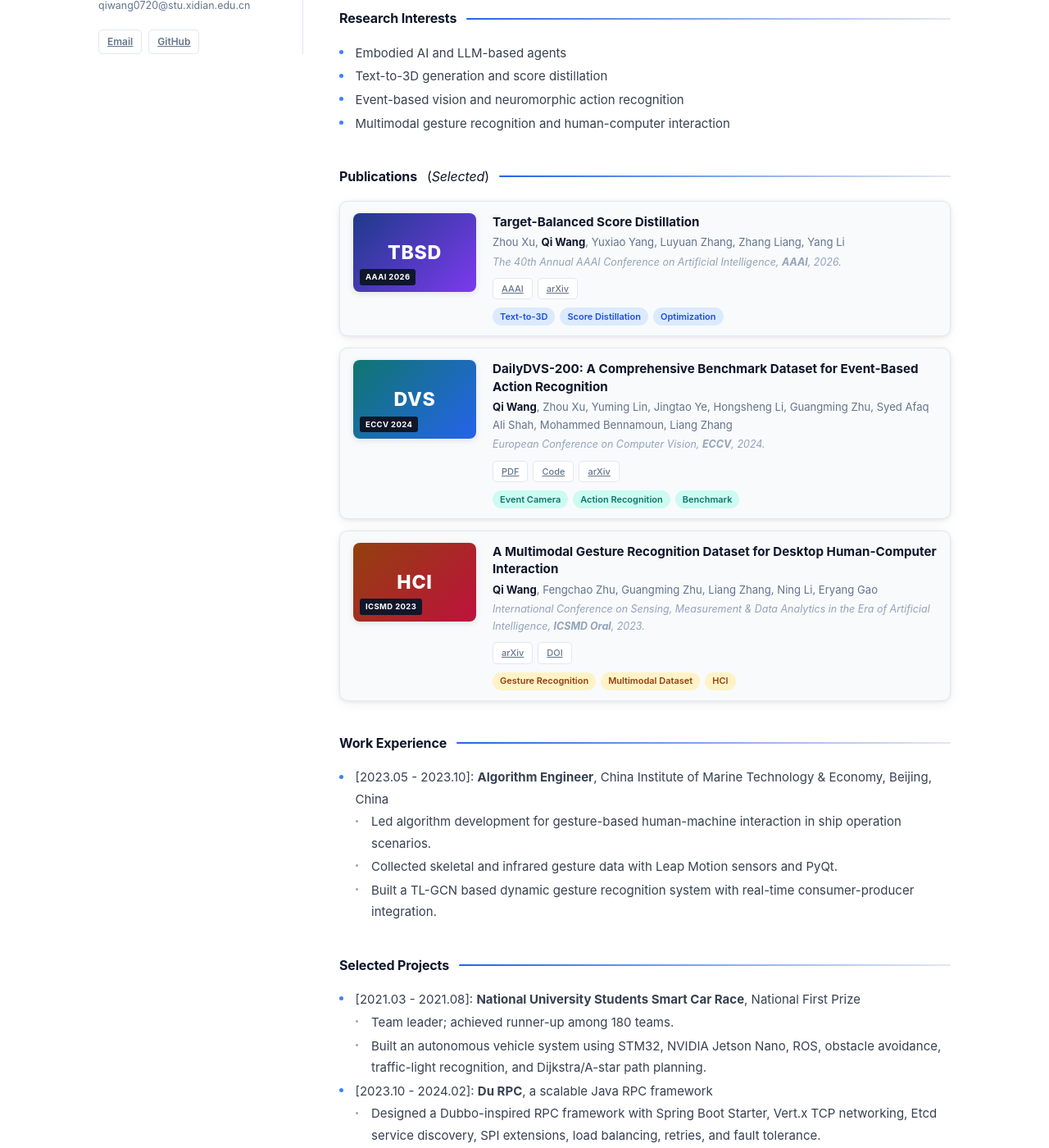
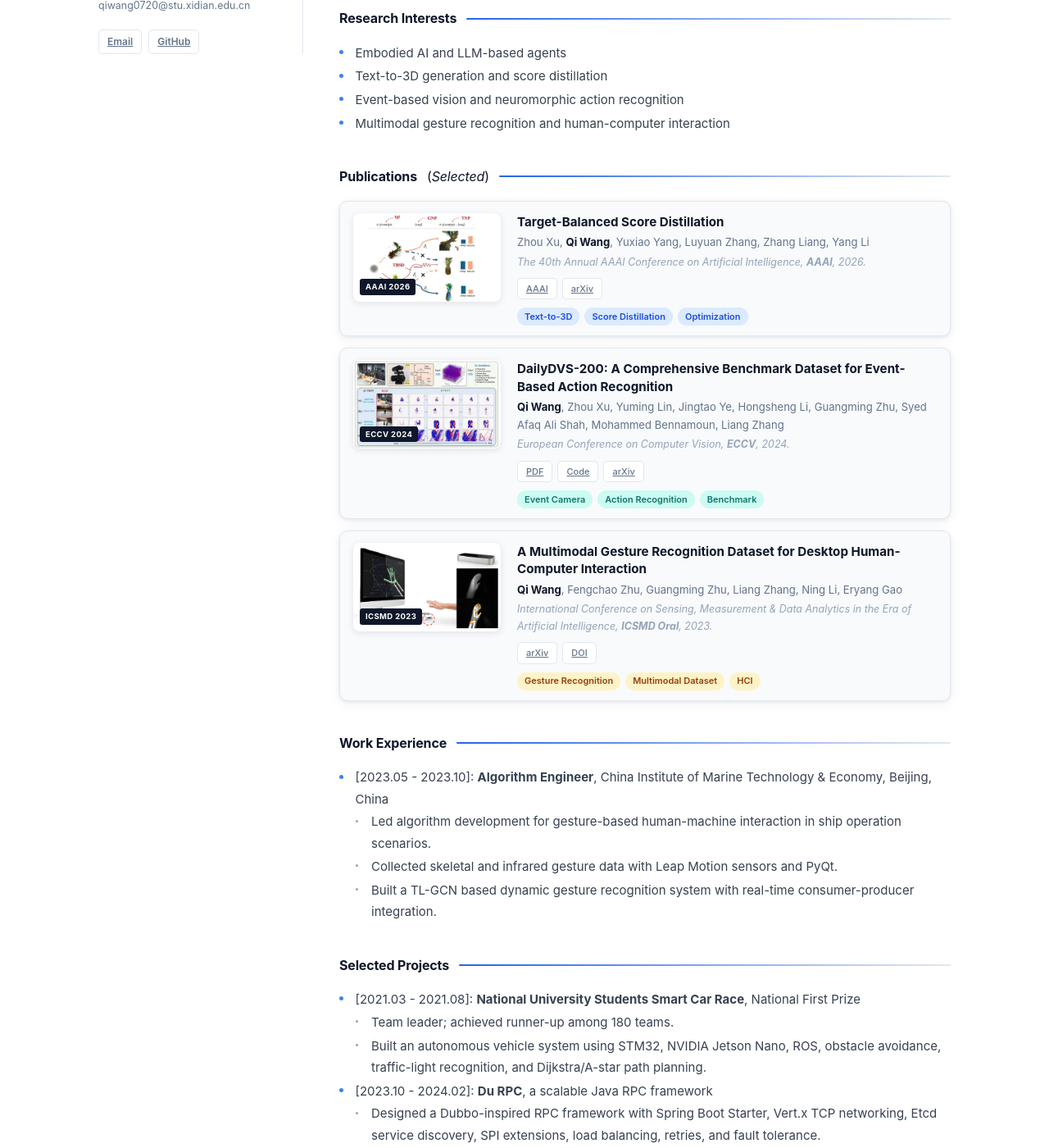
Before and after one commit to QiWang233/qiwang233.github.io, a Jekyll site: the page built from index.md, in a window 1280 px wide and 1400 px high, scrolled down 364 px. Shown: the whole window at 82% size. Built offline with Jekyll 4.4.1, drawn with Linux system fonts in a browser that asks for light colours; our own code applies the rules of GitHub Pages for plain Markdown files.

Commit message:
Use paper figures for publication thumbnails

```diff
--- a/_includes/projects.md
+++ b/_includes/projects.md
@@ -6,7 +6,7 @@
 <li>
 <div class="pub-row mod-generative-row">
   <div class="col-sm-3 abbr">
-    <div class="paper-thumb thumb-tbsd">TBSD</div>
+    <img class="paper-thumb" src="{{ '/assets/publications/tbsd-thumbnail.jpg' | relative_url }}" alt="Target-Balanced Score Distillation visual results" loading="lazy" />
     <abbr class="badge">AAAI 2026</abbr>
   </div>
   <div class="col-sm-9">
@@ -29,7 +29,7 @@
 <li>
 <div class="pub-row mod-event-row">
   <div class="col-sm-3 abbr">
-    <div class="paper-thumb thumb-dailydvs">DVS</div>
+    <img class="paper-thumb" src="{{ '/assets/publications/dailydvs-thumbnail.jpg' | relative_url }}" alt="DailyDVS-200 data collection process" loading="lazy" />
     <abbr class="badge">ECCV 2024</abbr>
   </div>
   <div class="col-sm-9">
@@ -53,7 +53,7 @@
 <li>
 <div class="pub-row mod-hci-row">
   <div class="col-sm-3 abbr">
-    <div class="paper-thumb thumb-gesture">HCI</div>
+    <img class="paper-thumb" src="{{ '/assets/publications/gesture-thumbnail.jpg' | relative_url }}" alt="Desktop gesture recognition setup with Leap Motion" loading="lazy" />
     <abbr class="badge">ICSMD 2023</abbr>
   </div>
   <div class="col-sm-9">
--- a/assets/css/style.scss
+++ b/assets/css/style.scss
@@ -284,7 +284,7 @@ section ul li ul li::before {
 
 .pub-row {
   display: grid;
-  grid-template-columns: 150px minmax(0, 1fr);
+  grid-template-columns: 180px minmax(0, 1fr);
   gap: 20px;
   align-items: start;
 }
@@ -294,27 +294,14 @@ section ul li ul li::before {
 }
 
 .paper-thumb {
-  display: grid;
-  min-height: 96px;
-  place-items: center;
+  display: block;
+  width: 100%;
+  aspect-ratio: 5 / 3;
+  object-fit: cover;
+  object-position: center;
   border-radius: 8px;
-  color: #fff;
-  font-size: 1.45rem;
-  font-weight: 800;
-  letter-spacing: 0.03em;
+  background: #fff;
   box-shadow: 0 2px 8px rgba(15, 23, 42, 0.1);
-}
-
-.thumb-tbsd {
-  background: linear-gradient(135deg, #1e3a8a, #7c3aed);
-}
-
-.thumb-dailydvs {
-  background: linear-gradient(135deg, #0f766e, #2563eb);
-}
-
-.thumb-gesture {
-  background: linear-gradient(135deg, #92400e, #be123c);
 }
 
 .publications ol.bibliography li .abbr abbr,
@@ -532,10 +519,6 @@ section ul li ul li::before {
     padding: 12px;
   }
 
-  .paper-thumb {
-    min-height: 92px;
-  }
-
   .publications ol.bibliography li .periodical {
     overflow-wrap: anywhere;
   }
```
Also changed, not shown: assets/publications/dailydvs-thumbnail.jpg (added), assets/publications/gesture-thumbnail.jpg (added), assets/publications/tbsd-thumbnail.jpg (added).
